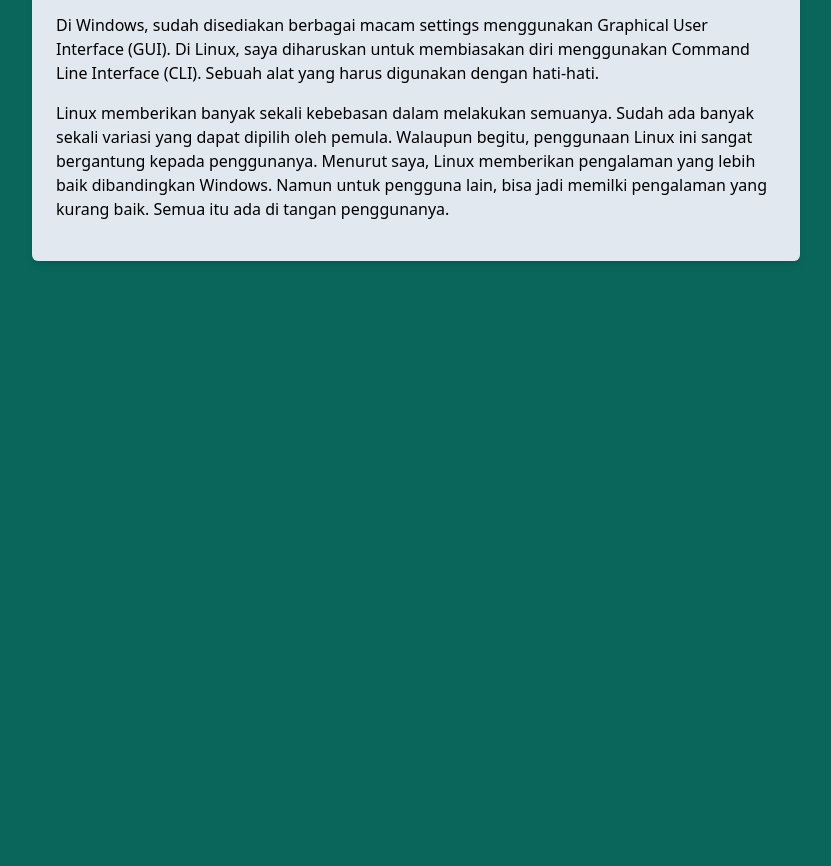
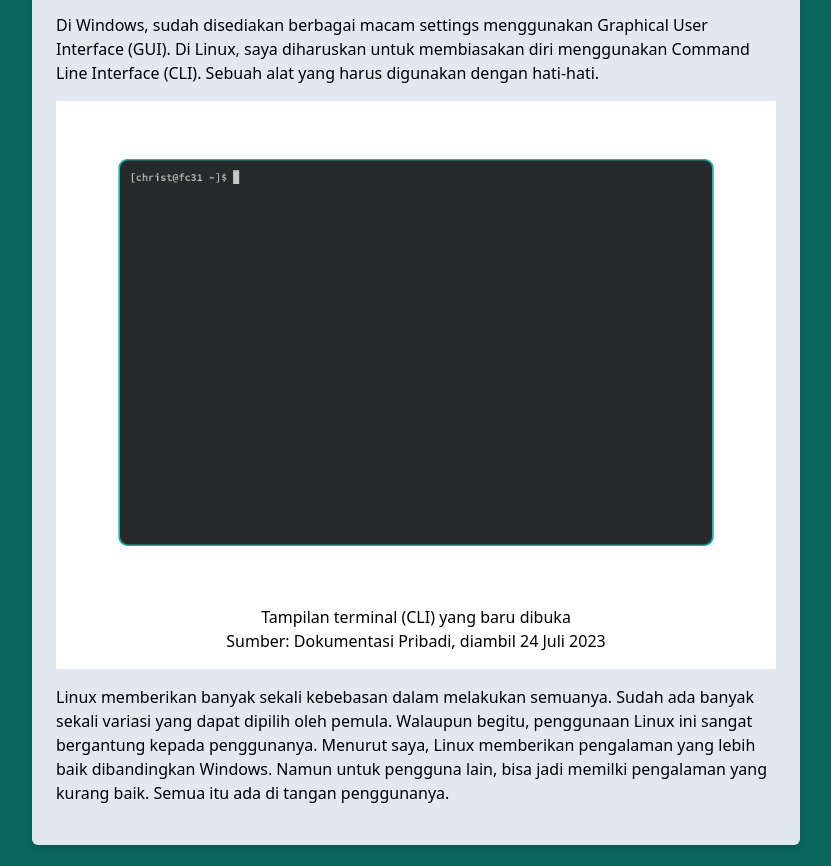
Before and after one commit to christ31/c31-blog, a website: page src/post/20230724/satu-tahun-bersama-linux.html in a window 1280 px wide. Shown: the part 3066-3932 px from the top of the page, without its empty margins (224-1055 px from the left). Before the commit the page ends 3375 px from the top, so only its background shows below. Drawn offline with Linux system fonts and the light colour scheme.

Commit message:
Update content post

```diff
--- a/src/post/20230724/satu-tahun-bersama-linux.html
+++ b/src/post/20230724/satu-tahun-bersama-linux.html
@@ -194,7 +194,7 @@
         <div class="w-full">
           <div class="c31-post-img">
             <div class="c31-img">
-              <img src="./Screenshot from 2023-07-24 13-53-22.png" alt="">
+              <img src="./Screenshot from 2023-07-24 15-54-23.png" alt="">
             </div>
             <p>
               Fedora 38, OS yang sedang saya pakai saat ini<br>
@@ -211,6 +211,19 @@
         <p>
           Di Windows, sudah disediakan berbagai macam settings menggunakan Graphical User Interface (GUI). Di Linux, saya diharuskan untuk membiasakan diri menggunakan Command Line Interface (CLI). Sebuah alat yang harus digunakan dengan hati-hati.
         </p>
+
+        <div class="w-full">
+          <div class="c31-post-img">
+            <div class="c31-img">
+              <img src="./Screenshot from 2023-07-24 15-59-28.png" alt="">
+            </div>
+            <p>
+              Tampilan terminal (CLI) yang baru dibuka<br>
+              Sumber: Dokumentasi Pribadi, diambil 24 Juli 2023
+            </p>
+
+          </div>
+        </div>
 
         <p>
           Linux memberikan banyak sekali kebebasan dalam melakukan semuanya. Sudah ada banyak sekali variasi yang dapat dipilih oleh pemula. Walaupun begitu, penggunaan Linux ini sangat bergantung kepada penggunanya. Menurut saya, Linux memberikan pengalaman yang lebih baik dibandingkan Windows. Namun untuk pengguna lain, bisa jadi memilki pengalaman yang kurang baik. Semua itu ada di tangan penggunanya.
```
Also changed, not shown: src/post/20230724/Screenshot from 2023-07-24 15-59-28.png (added), 2 other files.
